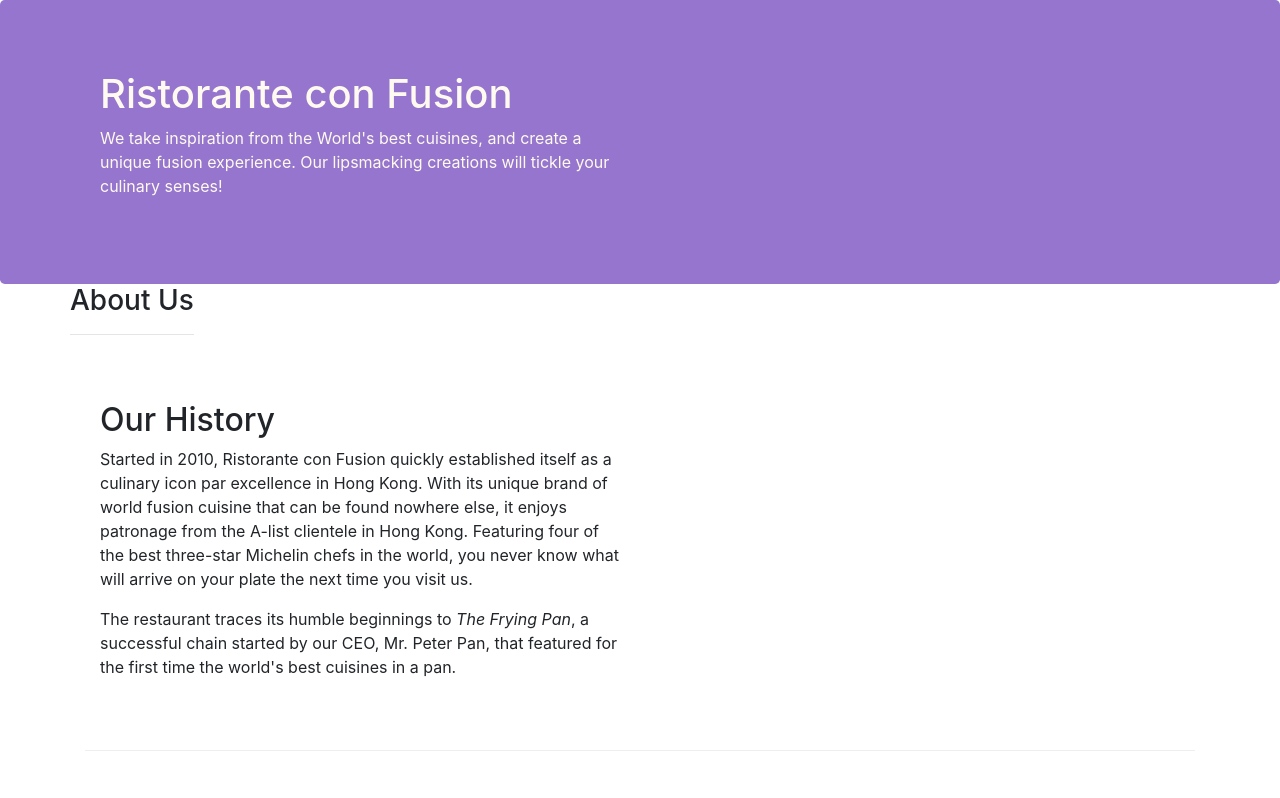
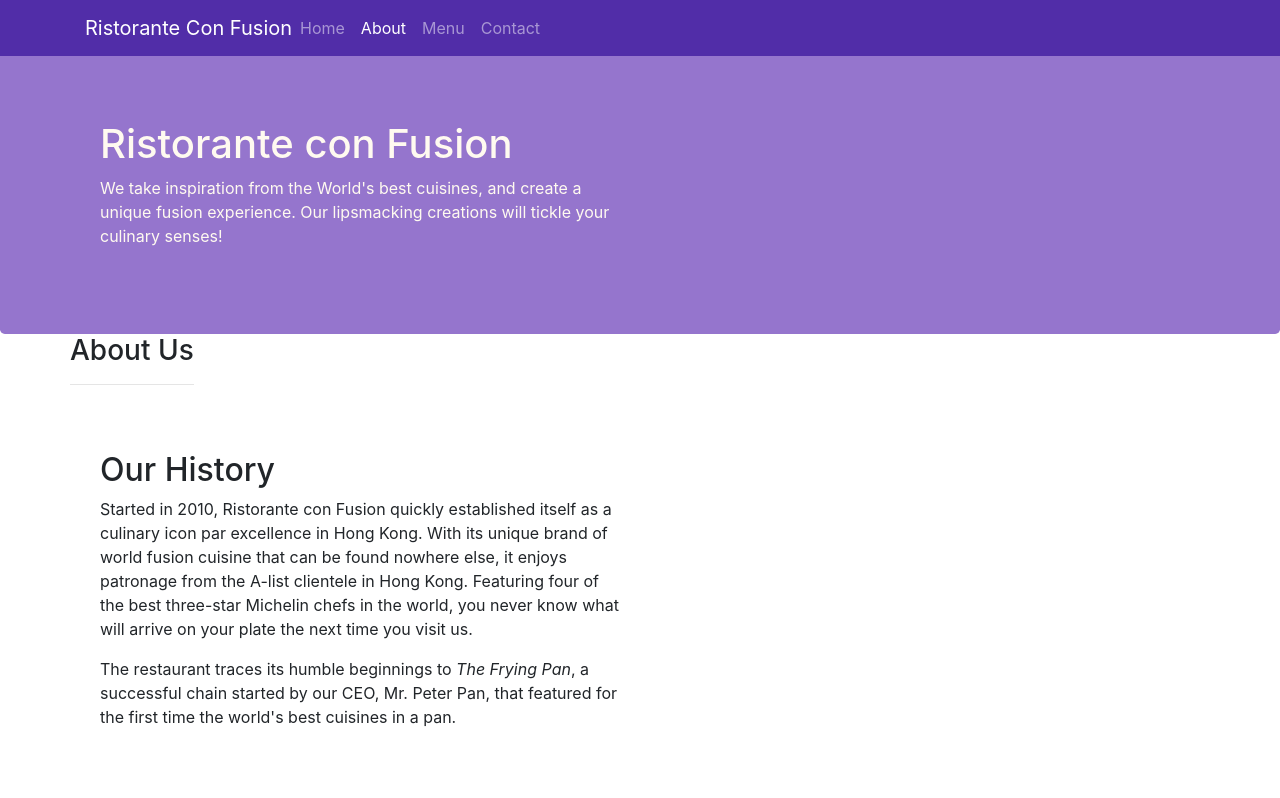
Before and after one commit to Abhinav-vats/conFusion, a website: page aboutus.html in a window 1280 px wide. Shown: the top 798 px of the page. Drawn offline with nearby package versions, Linux system fonts and the light colour scheme.

Commit message:
Exercise week 2

```diff
--- a/aboutus.html
+++ b/aboutus.html
@@ -14,7 +14,22 @@
 </head>
 
 <body>
-
+    <nav class="navbar navbar-dark navbar-expand-sm fixed-top">
+        <div class="container">
+            <button class="navbar-toggler" type="button" data-toggle="collapse" data-target="#Navbar">
+                <span class="navbar-toggler-icon"></span>
+            </button>
+            <a class="navbar-brand mr-auto" href="./index.html">Ristorante Con Fusion</a>
+            <div class="collapse navbar-collapse" id="Navbar">
+                <ul class="navbar-nav mr-auto">
+                    <li class="nav-item"><a class="nav-link" href="./index.html">Home</a></li>
+                    <li class="nav-item active"><a class="nav-link" href="#">About</a></li>
+                    <li class="nav-item"><a class="nav-link" href="#">Menu</a></li>
+                    <li class="nav-item"><a class="nav-link" href="#">Contact</a></li>
+                </ul>
+            </div>
+        </div>
+    </nav>
     <header class="jumbotron">
         <div class="container">
             <div class="row row-header">
@@ -69,7 +84,7 @@
                 <div class="col-4 offset-1 col-sm-2">
                     <h5>Links</h5>
                     <ul class="list-unstyled">
-                        <li><a href="#">Home</a></li>
+                        <li><a href="./index.html">Home</a></li>
                         <li><a href="#">About</a></li>
                         <li><a href="#">Menu</a></li>
                         <li><a href="#">Contact</a></li>
--- a/css/styles.css
+++ b/css/styles.css
@@ -28,3 +28,12 @@
     margin: 0px;
     color: #0f0f0f;
 }
+
+body {
+    padding: 50px 0px 0px 0px;
+    z-index: 0;
+}
+
+.navbar-dark {
+    background-color: #512DA8 ;
+}
```
Also changed, not shown: index.html (+17 -2 lines).
